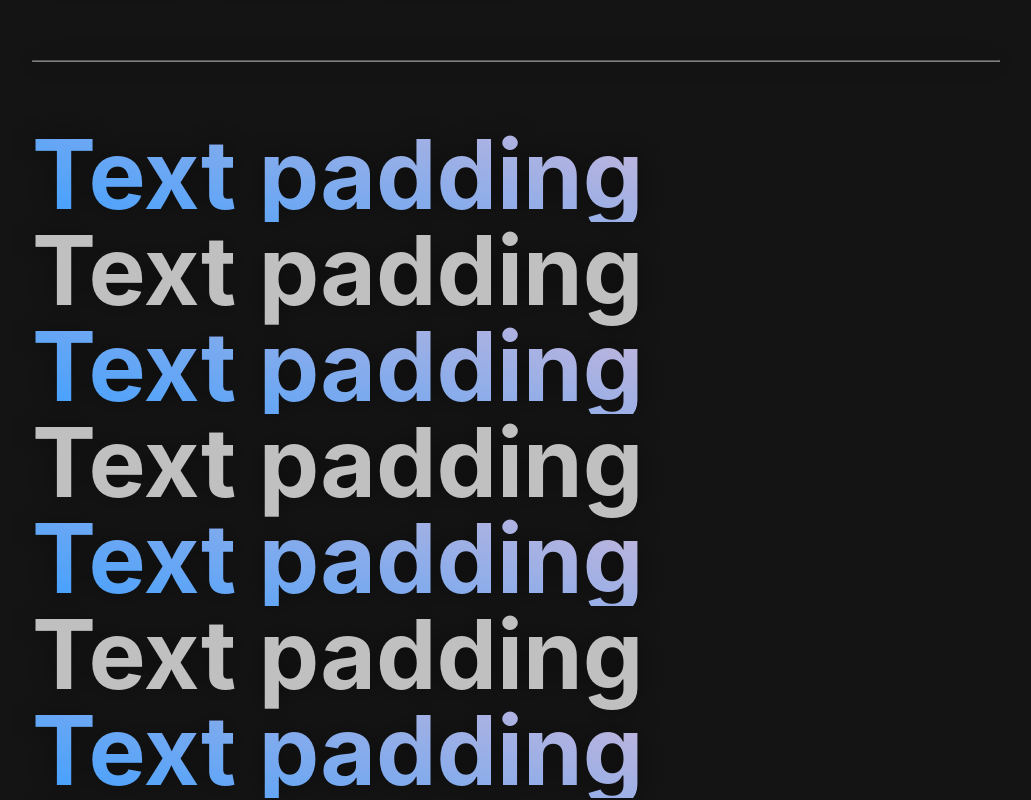
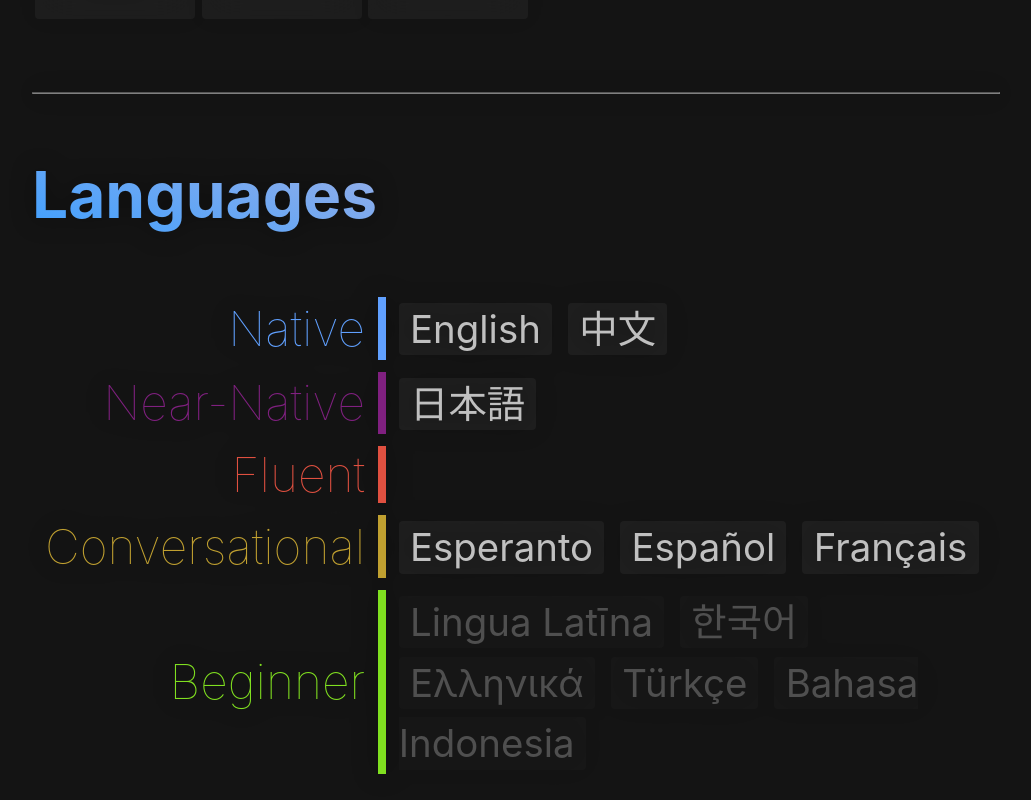
Before and after one commit to Vince14Genius/Vince14Genius.github.io, a React (Create React App) app: page / in a window 1280 px wide. Shown: the part 400-1200 px from the top of the page, without its empty margins (124-1155 px from the left). Built offline with nearby package versions, Linux system fonts and the light colour scheme.

Commit message:
languages

```diff
--- a/src/App.css
+++ b/src/App.css
@@ -138,30 +138,9 @@ img.centered {
 /******** MARK: Specific Custom Classes ********/
 
 #main-content {
-  padding: 4rem 0;
+  padding: 6rem 0;
   background-color: var(--background-color-primary);
   overflow: hidden;
-}
-
-.bordered-section {
-  border-radius: 8px;
-  background-color: var(--background-color-secondary);
-  padding: 2rem;
-  margin-top: 2rem;
-}
-
-.quaternary-box {
-  border-radius: 8px;
-  background-color: var(--background-color-tertiary);
-  padding: 0.8rem 2rem;
-}
-
-.profile-icon {
-  width: 200px;
-  height: 200px;
-  border-radius: 100px;
-  margin-top: 2rem;
-  margin-bottom: 1rem;
 }
 
 .social-media-section {
@@ -184,7 +163,9 @@ img.centered {
   backdrop-filter: saturate(180%) blur(20px);
 
   display: inline-block;
+}
 
+.social-media-link, .language-tag {
   -webkit-transition: -webkit-transform 0.3s;
   -moz-transition: -moz-transform 0.3s;
   -ms-transition: -ms-transform 0.3s;
@@ -215,19 +196,6 @@ img.centered {
   margin: auto;
 }
 
-.branding-name-heading {
-  font-weight: normal;
-  font-size: x-large;
-  color: var(--text-color-hint);
-}
-
-.branding-name-subheading {
-  font-weight: normal;
-  font-size: large;
-  margin-bottom: 2rem;
-  color: var(--text-color-secondary);
-}
-
 section.text-hello {
   display: block;
   width: 100%;
@@ -236,12 +204,20 @@ section.text-hello {
   filter: drop-shadow(0 0 0.75rem rgba(0, 0, 0, 0.4));
 }
 
+.text-hello {
+  color: var(--text-color-secondary);
+}
+
 p.text-hello {
+  font-weight: bold;
   font-size: 6rem;
-  font-weight: bold;
-  color: var(--text-color-secondary);
   line-height: 1.0;
   margin: 0;
+}
+
+h2 {
+  font-size: 4rem;
+  font-weight: bolder;
 }
 
 section.text-hello > .standard-hr {
@@ -251,10 +227,6 @@ section.text-hello > .standard-hr {
 @media (max-width: 799px) {
   p.text-hello {
     font-size: 4rem;
-    font-weight: bold;
-    color: var(--text-color-secondary);
-    line-height: 1.0;
-    margin: 0;
   }
 
   section.text-hello > .standard-hr {
@@ -275,31 +247,98 @@ section.text-hello > .standard-hr {
 
 /* Language Proficiency Labels */
 
-.language-inline-label-native,
-.language-inline-label-fluent,
-.language-inline-label-conversational,
-.language-inline-label-beginner {
-  display: inline-block;
-  padding: 0.2rem 0.4rem;
-  border-radius: 4px;
-  font-size: 0.8rem;
-  font-weight: 500;
-  color: var(--background-color-primary);
-  text-transform: uppercase;
+:root {
+  --color-language-proficiency-native: #60a0ff;
+  --color-language-proficiency-near-native: #802080;
+  --color-language-proficiency-fluent: #e05040;
+  --color-language-proficiency-conversational: #c0a030;
+  --color-language-proficiency-beginner: #80e020;
 }
 
-.language-inline-label-native {
-  background-color: #4060ff;
+.language-chart {
+  border-spacing: 0.8rem;
+  font-size: 3rem;
+  max-width: 100%;
 }
 
-.language-inline-label-fluent {
-  background-color: #20c080;
+@media (max-width: 799px) {
+  .language-chart {
+    border-spacing: 0.5rem;
+    font-size: 1.5rem;
+  }
 }
 
-.language-inline-label-conversational {
-  background-color: #e0c000;
+.language-chart-header-column {
+  font-weight: lighter;
+  text-align: right;
+  text-align: end;
+  border-right: solid 8px var(--text-color-secondary);
+  padding-right: 0.8rem;
 }
 
-.language-inline-label-beginner {
-  background-color: #e04040;
+.language-chart-header-column.language-proficiency-native {
+  color: var(--color-language-proficiency-native);
+  border-color: var(--color-language-proficiency-native);
 }
+
+.language-chart-header-column.language-proficiency-near-native {
+  color: var(--color-language-proficiency-near-native);
+  border-color: var(--color-language-proficiency-near-native);
+}
+
+.language-chart-header-column.language-proficiency-fluent {
+  color: var(--color-language-proficiency-fluent);
+  border-color: var(--color-language-proficiency-fluent);
+}
+
+.language-chart-header-column.language-proficiency-conversational {
+  color: var(--color-language-proficiency-conversational);
+  border-color: var(--color-language-proficiency-conversational);
+}
+
+.language-chart-header-column.language-proficiency-beginner {
+  color: var(--color-language-proficiency-beginner);
+  border-color: var(--color-language-proficiency-beginner);
+}
+
+.language-tag {
+  font-size: 2.4rem;
+
+  margin-right: 1rem;
+  padding: 0.2rem 0.7rem;
+  border-radius: 4px;
+
+  background-color: rgba(128, 128, 128, 0.1);
+  -webkit-backdrop-filter: saturate(180%) blur(20px);
+  backdrop-filter: saturate(180%) blur(20px);
+  filter: drop-shadow(0 0 0.75rem rgba(0, 0, 0, 0.2));
+
+  line-height: 1.5;
+  overflow-wrap: normal;
+}
+
+@media (max-width: 799px) {
+  .language-tag {
+    font-size: 1rem;
+    margin-right: 0.3rem;
+    padding: 0.2rem 0.3rem;
+  }
+}
+
+.language-tag:hover {
+  background-color: rgba(128, 128, 128, 0.15);
+  filter: drop-shadow(0 0 2rem rgba(0, 0, 0, 0.4));
+
+  /* -webkit-transform: scale(1.04);
+  -moz-transform: scale(1.04);
+  -ms-transform: scale(1.04);
+  transform: scale(1.04); */
+}
+
+.language-tag:last-of-type {
+  margin-right: 0;
+}
+
+.language-proficiency-secondary-tier {
+  opacity: 0.35;
+}
--- a/src/App.tsx
+++ b/src/App.tsx
@@ -24,7 +24,7 @@ function App() {
                   <p className="text-fancy text-hello">Welcome</p>
                   <p className="text-hello">to my portfolio.</p>
                 </section>
-                <section className="social-media-section nav-aligned-width-wrapper">
+                <section className="social-media-section nav-aligned-width-wrapper noselect">
                   <h2 className="compatibility-hidden">Social Media</h2>
                   <p>
                     <a className="social-media-link" href="https://github.com/Vince14Genius">
@@ -39,6 +39,50 @@ function App() {
                       <img alt="YouTube" src={youtubeLogo} />
                     </a>
                   </p>
+                </section>
+                <section className="text-hello nav-aligned-width-wrapper">
+                  <hr className="standard-hr"/>
+                </section>
+                <section className="text-hello nav-aligned-width-wrapper">
+                  <h2 className="text-fancy text-hello">Languages</h2>
+                  <table className="language-chart">
+                    <tr>
+                      <th scope="row" className="language-chart-header-column language-proficiency-native">Native</th>
+                      <td>
+                        <span className="language-tag">English</span>
+                        <span className="language-tag">中文</span>
+                      </td>
+                    </tr>
+                    <tr>
+                      <th scope="row" className="language-chart-header-column language-proficiency-near-native">Near-Native</th>
+                      <td>
+                        <span className="language-tag">日本語</span>
+                      </td>
+                    </tr>
+                    <tr>
+                      <th scope="row" className="language-chart-header-column language-proficiency-fluent">Fluent</th>
+                      <td>
+                      </td>
+                    </tr>
+                    <tr>
+                      <th scope="row" className="language-chart-header-column language-proficiency-conversational">Conversational</th>
+                      <td>
+                        <span className="language-tag">Esperanto</span>
+                        <span className="language-tag">Español</span>
+                        <span className="language-tag">Français</span>
+                      </td>
+                    </tr>
+                    <tr>
+                      <th scope="row" className="language-chart-header-column language-proficiency-beginner">Beginner</th>
+                      <td className="language-proficiency-secondary-tier">
+                        <span className="language-tag">Lingua Latīna</span>
+                        <span className="language-tag">한국어</span>
+                        <span className="language-tag">Ελληνικά</span>
+                        <span className="language-tag">Türkçe</span>
+                        <span className="language-tag">Bahasa Indonesia</span>
+                      </td>
+                    </tr>
+                  </table>
                 </section>
                 <section className="text-hello nav-aligned-width-wrapper">
                   <hr className="standard-hr"/>
```
